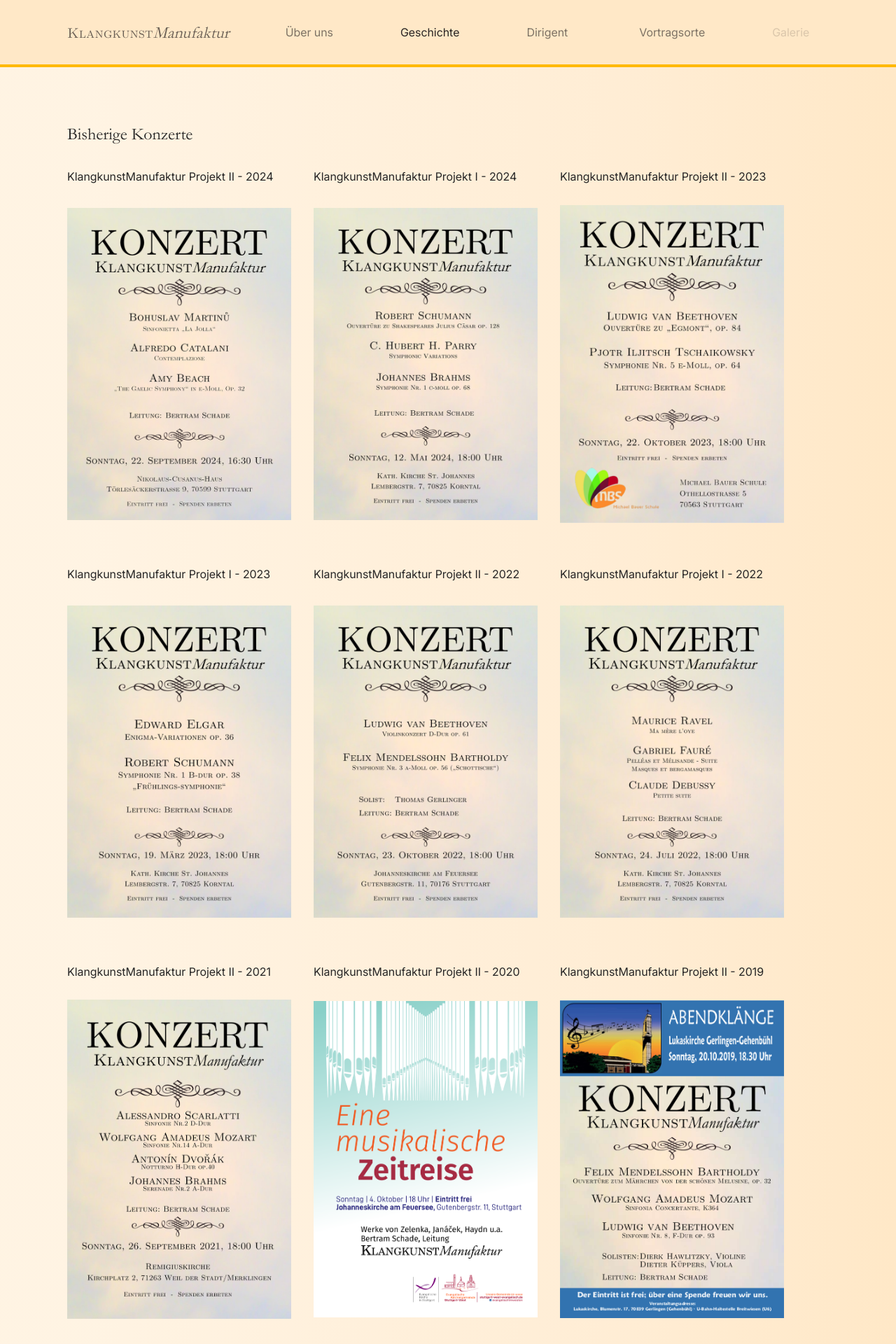
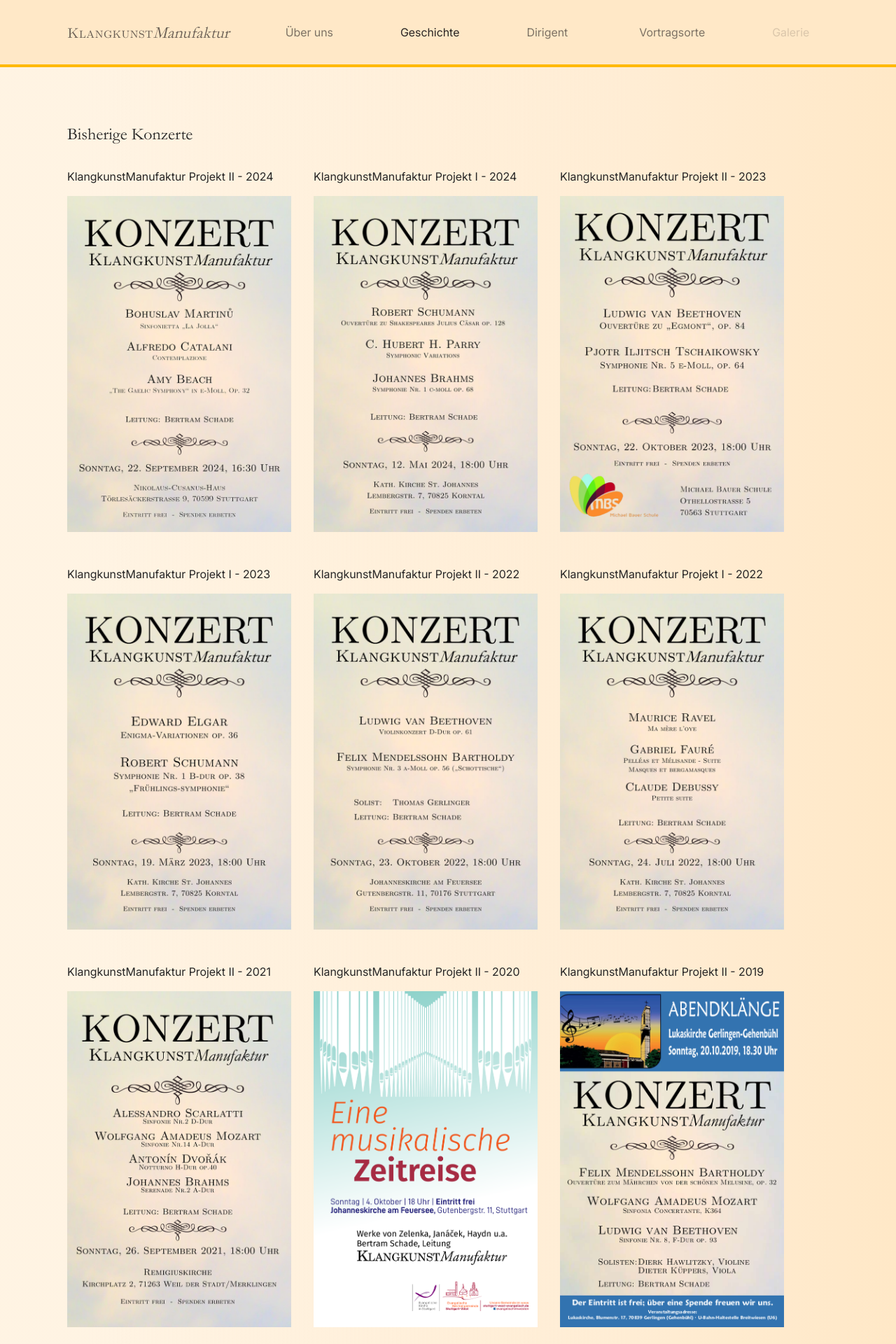
Before and after one commit to FrankWuensch/klangkunst_website_project, a Jekyll site: the page built from geschichte.html, in a window 1280 px wide. Shown: the top 1920 px of the page at 70% size. Built offline with Jekyll 4.4.1, drawn with Linux system fonts in a browser that asks for light colours.

Commit message:
fix layout bug at history

```diff
--- a/_layouts/default.html
+++ b/_layouts/default.html
@@ -36,7 +36,7 @@
     {% include menu.html %} {% include header.html %}
     <main
       id="main-container"
-      class="relative mx-auto h-full w-full flex-1 overflow-y-auto hyphens-auto py-10 xl:py-20 bg-gradient-to-r from-[#ffe8c780] from-10% via-orange-100 via-70% to-[#ffe8c7]"
+      class="relative mx-auto h-full w-full flex-1 overflow-y-auto hyphens-auto py-10 xl:py-20 bg-gradient-to-r from-[#ffe8c780] from-10% via-orange-100 via-70% to-[#ffe8c7] bg-fixed"
     >
       <div id="content" class="mx-auto w-full px-8 xl:max-w-6xl">
         {{content}}
--- a/_layouts/markdown.html
+++ b/_layouts/markdown.html
@@ -20,7 +20,7 @@
   </head>
 
   <body
-    class="normal relative mx-auto flex h-full w-full overflow-hidden bg-[url('{{site.baseurl}}{{site.img}}')] bg-no-repeat bg-cover bg-fixed pb-12 pt-16 duration-700 ease-in-out xl:pb-20 xl:pt-24 dark:bg-zinc-900"
+    class="normal relative mx-auto flex h-full w-full overflow-hidden bg-gradient-to-r from-[#ffe8c780] from-10% via-orange-100 via-70% to-[#ffe8c7] bg-fixed pb-12 pt-16 duration-700 ease-in-out xl:pb-20 xl:pt-24 dark:bg-zinc-900"
   >
     {% include menu.html %} {% include header.html %}
     <main
--- a/geschichte.html
+++ b/geschichte.html
@@ -11,7 +11,7 @@
     <div class="flex w-80 flex-col gap-y-4">
       <p>{{poster.title}}</p>
       <img
-        class="clickable aspect-[2/3] w-full object-contain dark:bg-black dark:opacity-50"
+        class="clickable aspect-[2/3] w-full object-cover dark:bg-black dark:opacity-50"
         src="{{site.baseurl}}{{poster.src}}"
         loading="lazy"
       />
```
Also changed, not shown: 7 other files.
